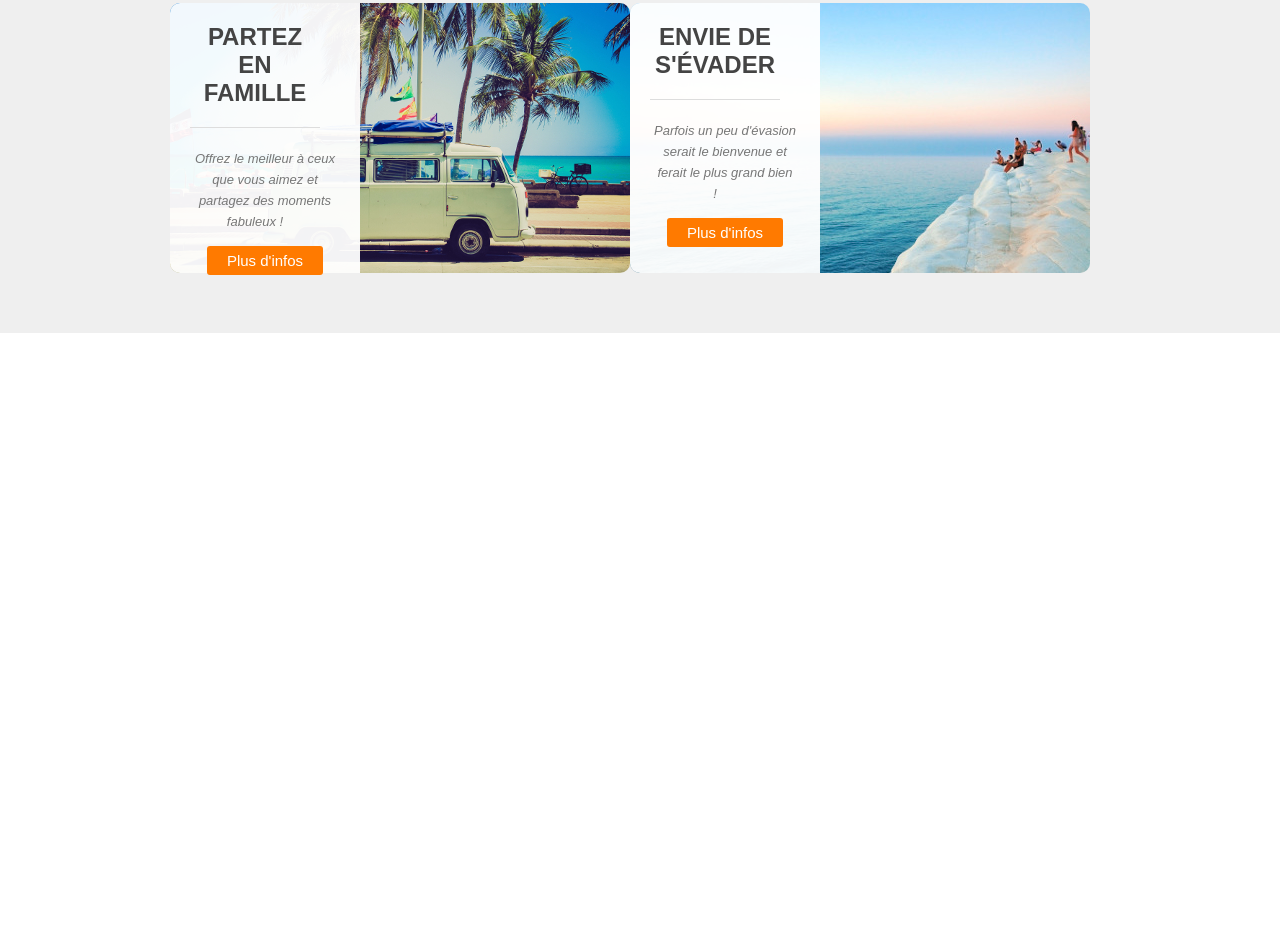
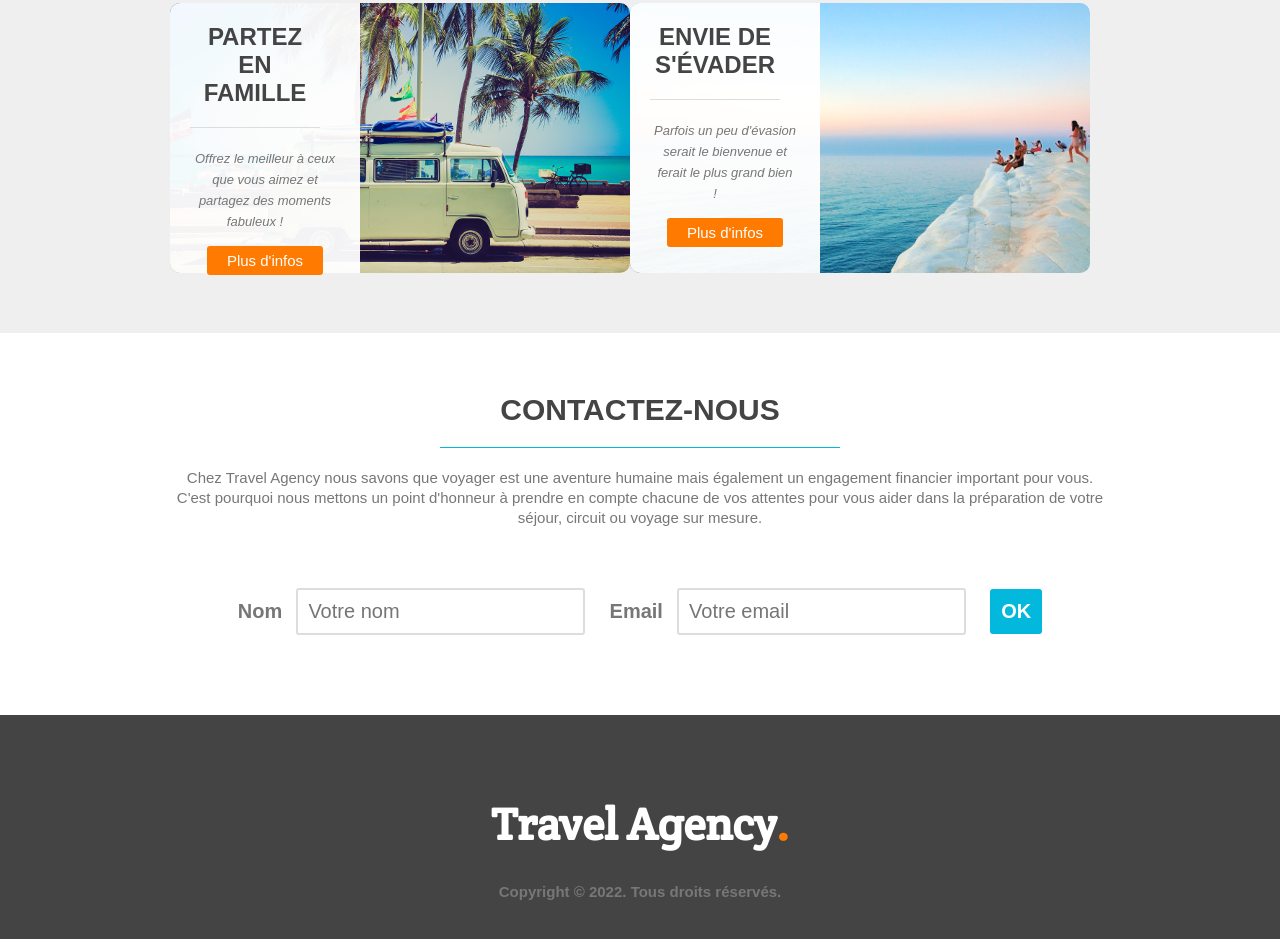
Before and after one commit to sebzh29/Travel, a plain HTML site: page index.html in a window 1280 px wide. Shown: the part 1205-2144 px from the top of the page. Before the commit the page ends 1538 px from the top, so only its background shows below. Drawn offline with Linux system fonts and the light colour scheme.

Commit message:
contact + footer

```diff
--- a/index.html
+++ b/index.html
@@ -74,12 +74,21 @@
 
     <section id="contact">
         <div class="wrapper">
-
+            <h3>Contactez-nous</h3>
+            <p>Chez Travel Agency nous savons que voyager est une aventure humaine mais également un engagement financier important pour vous. C'est pourquoi nous mettons un point d'honneur à prendre en compte chacune de vos attentes pour vous aider dans la préparation de votre séjour, circuit ou voyage sur mesure.</p>
+            <form>
+                <label for="name">Nom</label>
+                <input type="text" id="name" placeholder="Votre nom">
+                <label for="email">Email</label>
+                <input type="text" id="email" placeholder="Votre email">
+                <input type="submit" value="OK" class="button-3">
+            </form>
         </div>
     </section>
 
     <footer>
-
+        <h1>Travel Agency<span class="orange">.</span></h1>
+        <div class="copyright">Copyright © 2022. Tous droits réservés.</div>
     </footer>
 
 </body>
--- a/styles.css
+++ b/styles.css
@@ -9,20 +9,25 @@ body {
     font-size: 15px;
 }
 
+h1, h2, h3, h4 {
+    color: #444;
+}
+
 h1 {
     font-family: "Crete Round", serif;
     font-size: 45px;
-    color: #444;
 }
 
 h2 {
-    color: #444;
     font-size: 55px;
+}
+
+h3 {
+    font-size: 30px;
 }
 
 h4 {
     font-size: 24px;
-    color: #444;
 }
 
 p {
@@ -208,3 +213,70 @@ article h4 {
 }
 
 /* CONTACT */
+
+#contact {
+    padding: 60px 0;
+    text-align: center;
+}
+
+#contact h3 {
+    width: 400px;
+    text-transform: uppercase;
+    margin: 0 auto 20px auto;
+    border-bottom: 1px solid #02B8DD;
+    padding-bottom: 20px;
+}
+
+form {
+    margin: 60px 0 20px 0;
+}
+
+label {
+    font-weight: bold;
+    font-size: 20px;
+    margin-right: 10px;
+    color: #777;
+}
+
+input[type="text"] {
+    padding: 10px;
+    font-size: 20px;
+    margin-right: 20px;
+    border: 2px solid #ddd;
+    border-radius: 3px;
+}
+
+.button-3 {
+    color: #fff;
+    font-size: 20px;
+    font-weight: bold;
+    padding: 11px;
+    background-color: #02B8DD;
+    border-style: none;
+    border-radius: 3px;
+}
+
+.button-3:hover {
+    color: #fff;
+    background-color: #444;
+}
+
+/* FOOTER */
+
+footer {
+    height: 260px;
+    background-color: #444;
+}
+
+footer h1 {
+    color: #fff;
+    text-align: center;
+    padding-top: 80px;
+}
+
+.copyright {
+    text-align: center;
+    font-weight: bold;
+    padding-top: 30px;
+    color: #777;
+}
```
